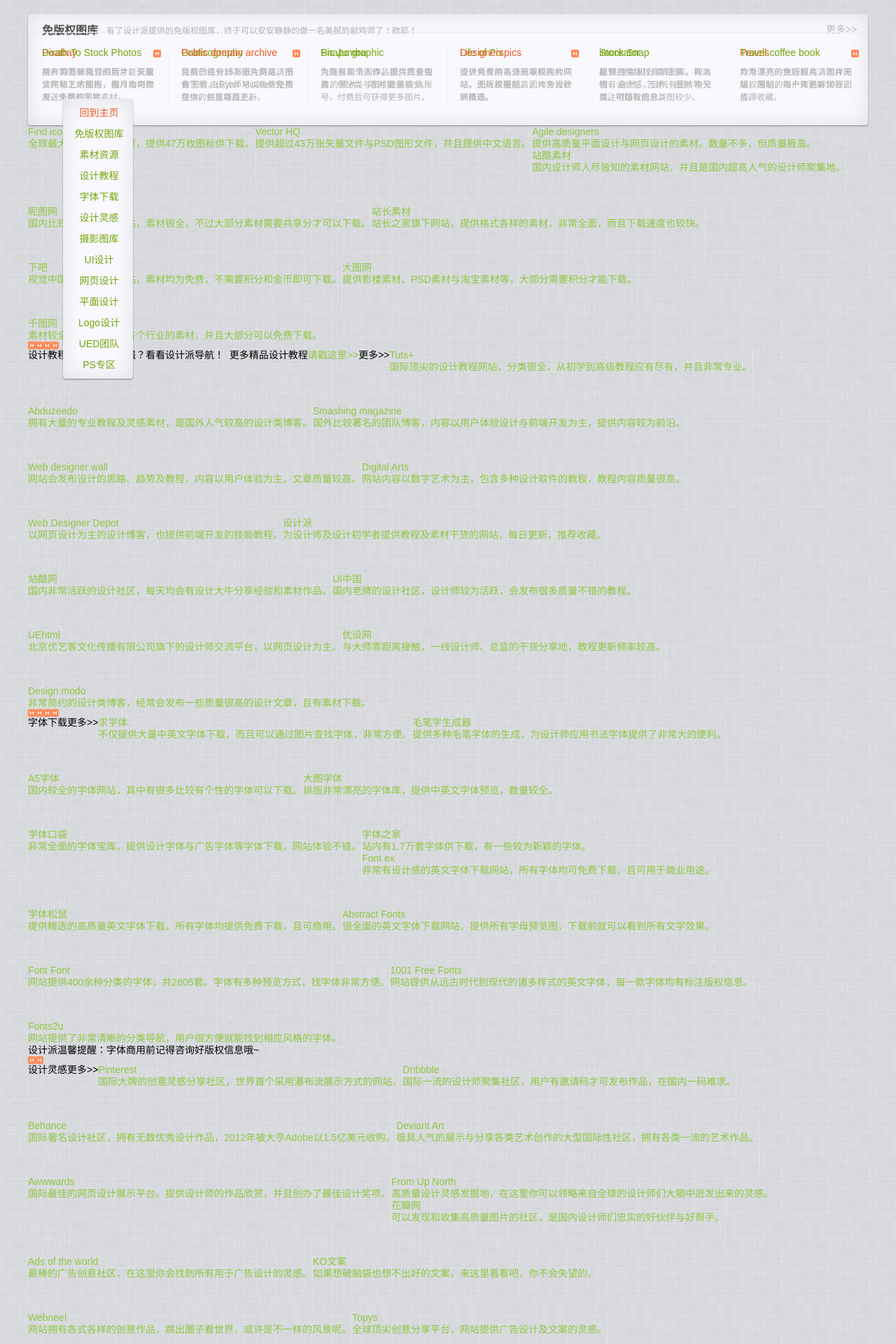
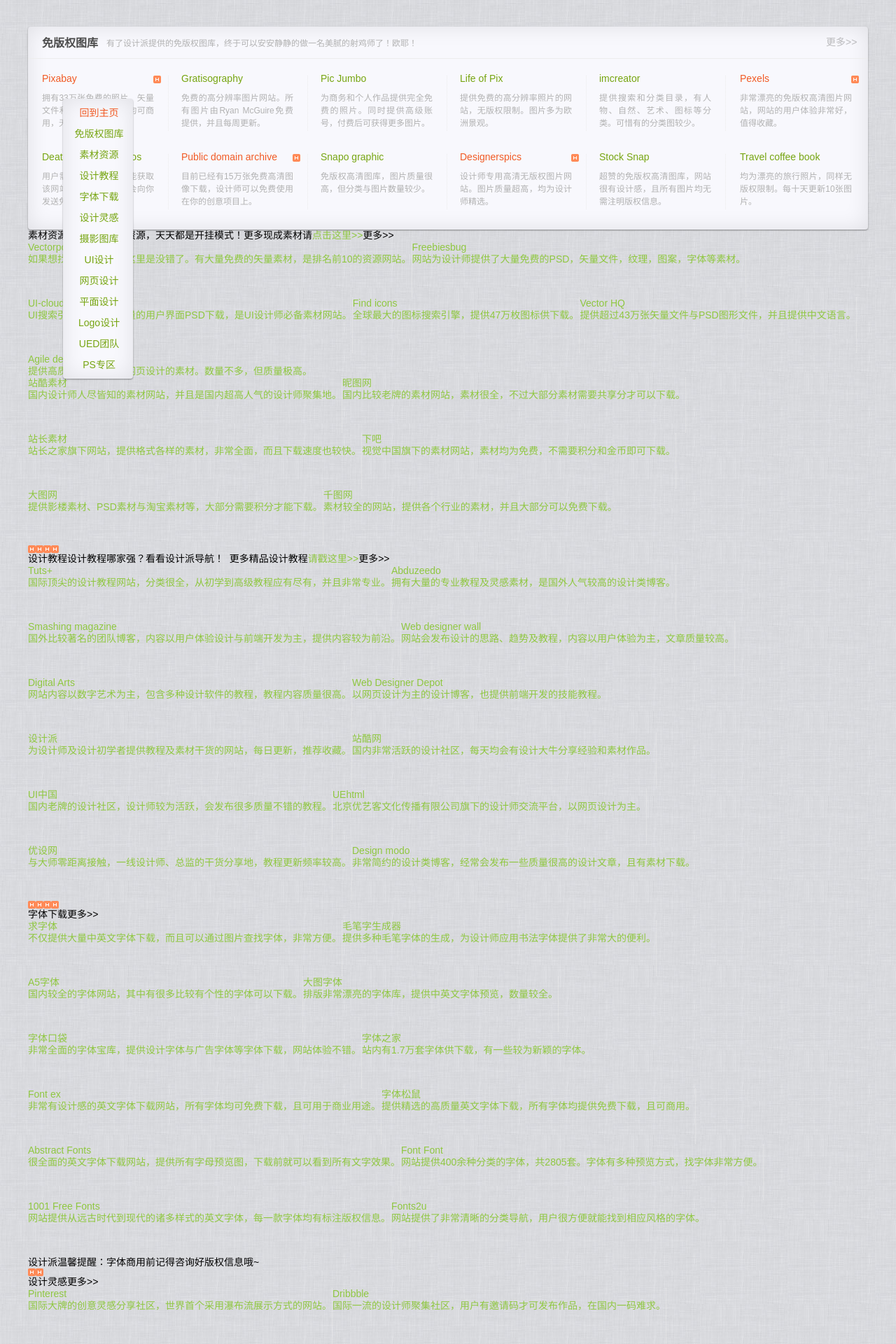
Before and after one commit to zhiyingfang/zhiyingfang.github.io, a Jekyll site: the page built from pages/8_123.md, in a window 1280 px wide. Shown: the top 1920 px of the page at 70% size. Built offline with Jekyll 4.4.1, drawn with Linux system fonts in a browser that asks for light colours.

Commit message:
Update 8_123.md

```diff
--- a/pages/8_123.md
+++ b/pages/8_123.md
@@ -15,11 +15,53 @@ permalink: /123/
 	width: 22px;
 	height: 18px;
 }
+
+.colelem /* a child element of a column */
+{
+	display: inline;
+	float: left;
+	clear: both;
+}
+
+.clearfix: after /* force a container to fit around floated items */
+{
+	content: "\0020";
+	visibility: hidden;
+	display: block;
+	height: 0;
+	clear: both;
+}
+
 .grpelem /* a child element of a group */
 {
 	display: inline;
 	float: left;
 }
+
+.clip_frame /* used to clip the contents as in the case of an image frame */
+{
+	overflow: hidden;
+}
+
+a.nonblock.nontext,img.block
+{
+	display: block;
+}
+
+a.nontext /* used to override default properties of 'a' tag */
+{
+	color: black;
+	text-decoration: none;
+	font-style: normal;
+	font-weight: normal;
+}
+
+
+
+
+
+
+/* 以上是加的 */
 
 .html {
 	background-image: url(/images/bg.jpg);
@@ -319,6 +383,16 @@ textarea
 	left: 997px;
 }
 
+#fangge1,#fangge2,#fangge3,#fangge4,#fangge5,#fangge6 {
+	display: block;
+	color: black;
+	text-decoration: none;
+	font-style: normal;
+	font-weight: normal;
+	display: inline;
+	float: left;
+}
+
 #fangge1:hover,#fangge2:hover,#fangge3:hover,#fangge4:hover,#fangge5:hover,#fangge6:hover {
 	z-index: 1;
 	border-style: none;
@@ -519,82 +611,82 @@ textarea
   <div class="clearfix" id="page"><!-- column -->
    <div class="position_content" id="page_position_content">
     <a id="banquan"></a>
-    <div class="clearfix colelem" id="kuang1"><!-- group -->
-     <div class="clearfix grpelem" id="kuang2"><!-- group -->
-      <div class="rounded-corners clearfix grpelem" id="bg1"><!-- column -->
-       <div class="clearfix colelem" id="kuang3"><!-- group -->
-        <div class="clearfix grpelem" id="biaoti1"><!-- content -->
+    <div class="clearfix" id="kuang1"><!-- group -->
+     <div class="clearfix" id="kuang2"><!-- group -->
+      <div class="clearfix" id="bg1"><!-- column -->
+       <div class="clearfix" id="kuang3"><!-- group -->
+        <div class="clearfix" id="biaoti1"><!-- content -->
          <p>免版权图库</p>
         </div>
-        <div class="clearfix grpelem" id="gengduo1"><!-- content -->
+        <div class="clearfix" id="gengduo1"><!-- content -->
          <p>更多&gt;&gt;</p>
         </div>
        </div>
-       <div class="colelem" id="hengxian1"><!-- simple frame --></div>
-       <div class="clearfix colelem" id="kuang4"><!-- 第一行 -->
-        <div class="clip_frame grpelem" id="icohot1"><!-- image -->
-        <img class="block" id="u7534_img" src="/assets/hao/hot.png" alt="" width="11" height="11"/>
+       <div id="hengxian1"><!-- simple frame --></div>
+       <div class="clearfix" id="kuang4"><!-- 第一行 -->
+        <div id="icohot1"><!-- image -->
+        <img class="block" src="/assets/hao/hot.png" alt="" width="11" height="11"/>
         </div>
-        <div class="clip_frame grpelem" id="icohot6"><!-- image -->
-        <img class="block" id="u7534_img" src="/assets/hao/hot.png" alt="" width="11" height="11"/>
+        <div id="icohot6"><!-- image -->
+        <img class="block" src="/assets/hao/hot.png" alt="" width="11" height="11"/>
         </div>
-        <a class="nonblock nontext clearfix grpelem" id="fangge1" href="http://pixabay.com/" target="_blank"><!-- content --><h2 id="wangzhi1">Pixabay</h2><p id="shuoming2">拥有33万张免费的照片、矢量文件和艺术插图，图片均可商用，无版权问题。</p></a>
-        <div class="clip_frame grpelem" id="shuxian1"><!-- image -->
-         <img class="block" id="u5900_img" src="/assets/hao/line.png" alt="" width="1" height="80"/>
+        <a class="clearfix" id="fangge1" href="http://pixabay.com/" target="_blank"><!-- content --><h2 id="wangzhi1">Pixabay</h2><p id="shuoming2">拥有33万张免费的照片、矢量文件和艺术插图，图片均可商用，无版权问题。</p></a>
+        <div id="shuxian1"><!-- image -->
+         <img class="block" src="/assets/hao/line.png" alt="" width="1" height="80"/>
         </div>
-        <a class="nonblock nontext clearfix grpelem" id="fangge2" href="http://www.gratisography.com/" target="_blank"><!-- content --><h2 id="wangzhi2">Gratisography</h2><p id="shuoming2">免费的高分辨率图片网站。所有图片由Ryan McGuire免费提供，并且每周更新。</p></a>
-        <div class="clip_frame grpelem" id="shuxian2"><!-- image -->
-         <img class="block" id="u5909_img" src="/assets/hao/line.png" alt="" width="1" height="80"/>
+        <a class="clearfix" id="fangge2" href="http://www.gratisography.com/" target="_blank"><!-- content --><h2 id="wangzhi2">Gratisography</h2><p id="shuoming2">免费的高分辨率图片网站。所有图片由Ryan McGuire免费提供，并且每周更新。</p></a>
+        <div id="shuxian2"><!-- image -->
+         <img class="block" src="/assets/hao/line.png" alt="" width="1" height="80"/>
         </div>
-        <a class="nonblock nontext clearfix grpelem" id="fangge3" href="http://picjumbo.com/" target="_blank"><!-- content --><h2 id="wangzhi2">Pic Jumbo</h2><p id="shuoming2">为商务和个人作品提供完全免费的照片。同时提供高级账号，付费后可获得更多图片。</p></a>
-        <div class="clip_frame grpelem" id="shuxian3"><!-- image -->
-         <img class="block" id="u5915_img" src="/assets/hao/line.png" alt="" width="1" height="80"/>
+        <a class="clearfix" id="fangge3" href="http://picjumbo.com/" target="_blank"><!-- content --><h2 id="wangzhi2">Pic Jumbo</h2><p id="shuoming2">为商务和个人作品提供完全免费的照片。同时提供高级账号，付费后可获得更多图片。</p></a>
+        <div id="shuxian3"><!-- image -->
+         <img class="block" src="/assets/hao/line.png" alt="" width="1" height="80"/>
         </div>
-        <a class="nonblock nontext clearfix grpelem" id="fangge4" href="http://www.lifeofpix.com/" target="_blank"><!-- content --><h2 id="wangzhi2">Life of Pix</h2><p id="shuoming2">提供免费的高分辨率照片的网站，无版权限制。图片多为欧洲景观。</p></a>
-        <div class="clip_frame grpelem" id="shuxian4"><!-- image -->
-         <img class="block" id="u5921_img" src="/assets/hao/line.png" alt="" width="1" height="80"/>
+        <a class="clearfix" id="fangge4" href="http://www.lifeofpix.com/" target="_blank"><!-- content --><h2 id="wangzhi2">Life of Pix</h2><p id="shuoming2">提供免费的高分辨率照片的网站，无版权限制。图片多为欧洲景观。</p></a>
+        <div id="shuxian4"><!-- image -->
+         <img class="block" src="/assets/hao/line.png" alt="" width="1" height="80"/>
         </div>
-        <a class="nonblock nontext clearfix grpelem" id="fangge5" href="http://www.imcreator.com/free" target="_blank"><!-- content --><h2 id="wangzhi2">imcreator</h2><p id="shuoming2">提供搜索和分类目录，有人物、自然、艺术、图标等分类。可惜有的分类图较少。</p></a>
-        <div class="clip_frame grpelem" id="shuxian5"><!-- image -->
-         <img class="block" id="u5927_img" src="/assets/hao/line.png" alt="" width="1" height="80"/>
+        <a class="clearfix" id="fangge5" href="http://www.imcreator.com/free" target="_blank"><!-- content --><h2 id="wangzhi2">imcreator</h2><p id="shuoming2">提供搜索和分类目录，有人物、自然、艺术、图标等分类。可惜有的分类图较少。</p></a>
+        <div id="shuxian5"><!-- image -->
+         <img class="block" src="/assets/hao/line.png" alt="" width="1" height="80"/>
         </div>
-        <a class="nonblock nontext clearfix grpelem" id="fangge6" href="http://www.pexels.com/" target="_blank"><!-- content --><h2 id="wangzhi1">Pexels</h2><p id="shuoming2">非常漂亮的免版权高清图片网站，网站的用户体验非常好，值得收藏。</p></a>
+        <a class="clearfix" id="fangge6" href="http://www.pexels.com/" target="_blank"><!-- content --><h2 id="wangzhi1">Pexels</h2><p id="shuoming2">非常漂亮的免版权高清图片网站，网站的用户体验非常好，值得收藏。</p></a>
        </div>
-       <div class="clearfix colelem" id="kuang4"><!-- 第二行 -->
-        <div class="clip_frame grpelem" id="icohot2"><!-- image -->
-        <img class="block" id="u7534_img" src="/assets/hao/hot.png" alt="" width="11" height="11"/>
+       <div class="clearfix" id="kuang4"><!-- 第二行 -->
+        <div id="icohot2"><!-- image -->
+        <img class="block" src="/assets/hao/hot.png" alt="" width="11" height="11"/>
         </div>
-        <div class="clip_frame grpelem" id="icohot4"><!-- image -->
-        <img class="block" id="u7534_img" src="/assets/hao/hot.png" alt="" width="11" height="11"/>
+        <div id="icohot4"><!-- image -->
+        <img class="block" src="/assets/hao/hot.png" alt="" width="11" height="11"/>
         </div>
-        <a class="nonblock nontext clearfix grpelem" id="fangge1" href="http://deathtothestockphoto.com/" target="_blank"><!-- content --><h2 id="wangzhi2">Death To Stock Photos</h2><p id="shuoming2">用户需要邮箱订阅后才能获取该网站上的图片，每月会向你发送免费的图片素材。</p></a>
-        <div class="clip_frame grpelem" id="shuxian1"><!-- image -->
-         <img class="block" id="u5957_img" src="/assets/hao/line.png" alt="" width="1" height="80"/>
+        <a class="clearfix" id="fangge1" href="http://deathtothestockphoto.com/" target="_blank"><!-- content --><h2 id="wangzhi2">Death To Stock Photos</h2><p id="shuoming2">用户需要邮箱订阅后才能获取该网站上的图片，每月会向你发送免费的图片素材。</p></a>
+        <div id="shuxian1"><!-- image -->
+         <img class="block" src="/assets/hao/line.png" alt="" width="1" height="80"/>
         </div>
-        <a class="nonblock nontext clearfix grpelem" id="fangge2" href="http://publicdomainarchive.com/" target="_blank"><!-- content --><h2 id="wangzhi1">Public domain archive</h2><p id="shuoming2">目前已经有15万张免费高清图像下载，设计师可以免费使用在你的创意项目上。</p></a>
-        <div class="clip_frame grpelem" id="shuxian2"><!-- image -->
-         <img class="block" id="u5954_img" src="/assets/hao/line.png" alt="" width="1" height="80"/>
+        <a class="clearfix" id="fangge2" href="http://publicdomainarchive.com/" target="_blank"><!-- content --><h2 id="wangzhi1">Public domain archive</h2><p id="shuoming2">目前已经有15万张免费高清图像下载，设计师可以免费使用在你的创意项目上。</p></a>
+        <div id="shuxian2"><!-- image -->
+         <img class="block" src="/assets/hao/line.png" alt="" width="1" height="80"/>
         </div>
-        <a class="nonblock nontext clearfix grpelem" id="fangge3" href="http://snapographic.com/" target="_blank"><!-- content --><h2 id="wangzhi2">Snapo graphic</h2><p id="shuoming2">免版权高清图库，图片质量很高，但分类与图片数量较少。</p></a>
-        <div class="clip_frame grpelem" id="shuxian3"><!-- image -->
-         <img class="block" id="u5951_img" src="/assets/hao/line.png" alt="" width="1" height="80"/>
+        <a class="clearfix" id="fangge3" href="http://snapographic.com/" target="_blank"><!-- content --><h2 id="wangzhi2">Snapo graphic</h2><p id="shuoming2">免版权高清图库，图片质量很高，但分类与图片数量较少。</p></a>
+        <div id="shuxian3"><!-- image -->
+         <img class="block" src="/assets/hao/line.png" alt="" width="1" height="80"/>
         </div>
-        <a class="nonblock nontext clearfix grpelem" id="fangge4" href="http://www.designerspics.com/" target="_blank"><!-- content --><h2 id="wangzhi1">Designerspics</h2><p id="shuoming2">设计师专用高清无版权图片网站。图片质量超高，均为设计师精选。</p></a>
-        <div class="clip_frame grpelem" id="shuxian4"><!-- image -->
-         <img class="block" id="u5948_img" src="/assets/hao/line.png" alt="" width="1" height="80"/>
+        <a class="clearfix" id="fangge4" href="http://www.designerspics.com/" target="_blank"><!-- content --><h2 id="wangzhi1">Designerspics</h2><p id="shuoming2">设计师专用高清无版权图片网站。图片质量超高，均为设计师精选。</p></a>
+        <div id="shuxian4"><!-- image -->
+         <img class="block" src="/assets/hao/line.png" alt="" width="1" height="80"/>
         </div>
-        <a class="nonblock nontext clearfix grpelem" id="fangge5" href="https://stocksnap.io/" target="_blank"><!-- content --><h2 id="wangzhi2">Stock Snap</h2><p id="shuoming2">超赞的免版权高清图库，网站很有设计感，且所有图片均无需注明版权信息。</p></a>
-        <div class="clip_frame grpelem" id="shuxian5"><!-- image -->
-         <img class="block" id="u5945_img" src="/assets/hao/line.png" alt="" width="1" height="80"/>
+        <a class="clearfix" id="fangge5" href="https://stocksnap.io/" target="_blank"><!-- content --><h2 id="wangzhi2">Stock Snap</h2><p id="shuoming2">超赞的免版权高清图库，网站很有设计感，且所有图片均无需注明版权信息。</p></a>
+        <div id="shuxian5"><!-- image -->
+         <img class="block" src="/assets/hao/line.png" alt="" width="1" height="80"/>
         </div>
-        <a class="nonblock nontext clearfix grpelem" id="fangge6" href="http://travelcoffeebook.com/" target="_blank"><!-- content --><h2 id="wangzhi2">Travel coffee book</h2><p id="shuoming2">均为漂亮的旅行照片，同样无版权限制。每十天更新10张图片。</p></a>
+        <a class="clearfix" id="fangge6" href="http://travelcoffeebook.com/" target="_blank"><!-- content --><h2 id="wangzhi2">Travel coffee book</h2><p id="shuoming2">均为漂亮的旅行照片，同样无版权限制。每十天更新10张图片。</p></a>
        </div>
       </div>
-      <div class="clearfix grpelem" id="shuoming1"><!-- content -->
+      <div class="clearfix" id="shuoming1"><!-- content -->
        <p>有了设计派提供的免版权图库，终于可以安安静静的做一名美腻的射鸡师了！欧耶！</p>
       </div>
      </div>
-     <a class="anchor_item grpelem" id="sucai"></a>
+     <a id="sucai"></a>
     </div>
     <div class="clearfix colelem" id="pu6009"><!-- group -->
      <div class="clearfix grpelem" id="u6009"><!-- group -->
```
Also changed, not shown: other parts of pages/8_123.md (+40 -0 lines).
